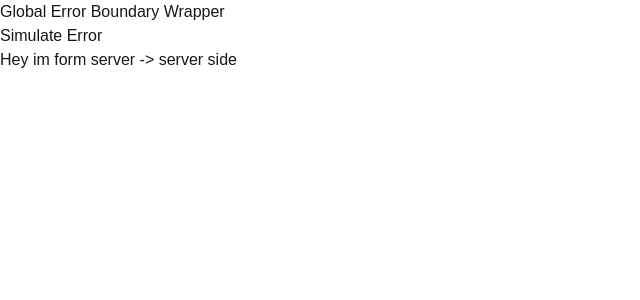
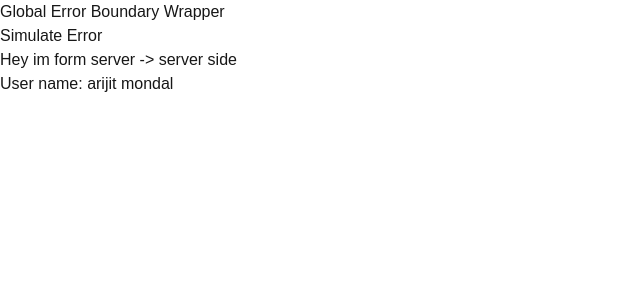
Before and after one commit to Arijit-mondal099/learning-next.js, a Next.js app: page /server-route in a window 1280 px wide. Shown: the top 300 px of the page, without its empty margins (0-640 px from the left). Built offline with nearby package versions, Linux system fonts and the light colour scheme.

Commit message:
learning how context works in next.js

```diff
--- a/src/app/about/page.tsx
+++ b/src/app/about/page.tsx
@@ -1,5 +1,5 @@
-import ComponentOne from "@/components/component-one";
-import ComponentTwo from "@/components/component-two";
+import { ComponentOne } from "@/components/ComponentOne";
+import { ComponentTwo } from "@/components/ComponentTwo";
 import { Suspense } from "react";
 
 // staticly set metadata for this page
@@ -12,9 +12,11 @@ export default function AboutPage() {
   return (
     <section>
       <h1>Wellcome to the about page</h1>
+
       <Suspense fallback={<p>loading...</p>}>
         <ComponentOne />
       </Suspense>
+
       <Suspense fallback={<p>loading...</p>}>
         <ComponentTwo />
       </Suspense>
--- a/src/app/layout.tsx
+++ b/src/app/layout.tsx
@@ -5,6 +5,7 @@
 import { Metadata } from "next";
 import ErrorWrapper from "./error-wrapper";
 import "./globals.css";
+import { AppContextProvider } from "@/components/AppContext";
 
 export const metadata: Metadata = {
   title: {
@@ -23,7 +24,9 @@ export default function RootLayout({
   return (
     <html lang="en">
       <body>
-        <ErrorWrapper>{children}</ErrorWrapper>
+        <AppContextProvider>
+          <ErrorWrapper>{children}</ErrorWrapper>
+        </AppContextProvider>
       </body>
     </html>
   );
--- a/src/app/photo-feed/@modal/(.)[slug]/page.tsx
+++ b/src/app/photo-feed/@modal/(.)[slug]/page.tsx
@@ -1,4 +1,4 @@
-import ImageModal from "@/components/modal";
+import ImageModal from "@/components/Modal";
 import wondersImages, { WonderImage } from "../../wonders";
 import Image from "next/image";
 
--- a/src/app/server-route/page.tsx
+++ b/src/app/server-route/page.tsx
@@ -1,11 +1,19 @@
 import { server_side_function } from "@/utils/server_utils";
+// import { useAppContext } from "@/components/app_context";
+import { DisplayName } from "@/components/DisplayName";
 
 const ServerRoutePage = async () => {
-    const val = server_side_function();
+  const val = server_side_function();
+
+  // Server Components cannot call Client Hooks or Client Context
+  // useAppContext() is a client hook, so it can only run in Client Components, not Server Components.
+  // const { user } = useAppContext();
 
   return (
     <div>
       <h1>Hey im form server -&gt; {val}</h1>
+      {/* the solution is we can create an seperate client component to display conext data */}
+      <DisplayName />
     </div>
   );
 };
--- /dev/null
+++ b/src/components/AppContext.tsx
@@ -0,0 +1,30 @@
+"use client";
+
+// we only can context inside an client compoent
+import { createContext, useContext } from "react";
+
+export interface IAppContext {
+  user: string;
+  token: string;
+  isLogin: boolean;
+}
+
+export const defaultAppContext: IAppContext = {
+  user: "arijit mondal",
+  token: "dkoow9292nd9",
+  isLogin: true,
+};
+
+export const AppContext = createContext<IAppContext>(defaultAppContext);
+
+export const AppContextProvider = ({
+  children,
+}: {
+  children: React.ReactNode;
+}) => {
+  return <AppContext.Provider value={defaultAppContext}>{children}</AppContext.Provider>;
+};
+
+export const useAppContext = (): IAppContext => {
+  return useContext(AppContext);
+};
--- a/src/components/component-one.tsx
+++ b/src/components/ComponentOne.tsx
@@ -1,4 +1,4 @@
-const ComponentOne = () => {
+export const ComponentOne = () => {
   return (
     <section>
       <h1>Hello im from component one...</h1>
--- a/src/components/component-two.tsx
+++ b/src/components/ComponentTwo.tsx
@@ -1,9 +1,7 @@
-const ComponentTwo = () => {
+export const ComponentTwo = () => {
   return (
     <section>
       <h1>Hello im form component two...</h1>
     </section>
   );
 };
-
-export default ComponentTwo;
--- /dev/null
+++ b/src/components/DisplayName.tsx
@@ -0,0 +1,13 @@
+"use client";
+
+import { useAppContext } from "./AppContext";
+
+export const DisplayName = () => {
+  const { user } = useAppContext();
+
+  return (
+    <div>
+      <h1>User name: {user}</h1>
+    </div>
+  );
+};
```
